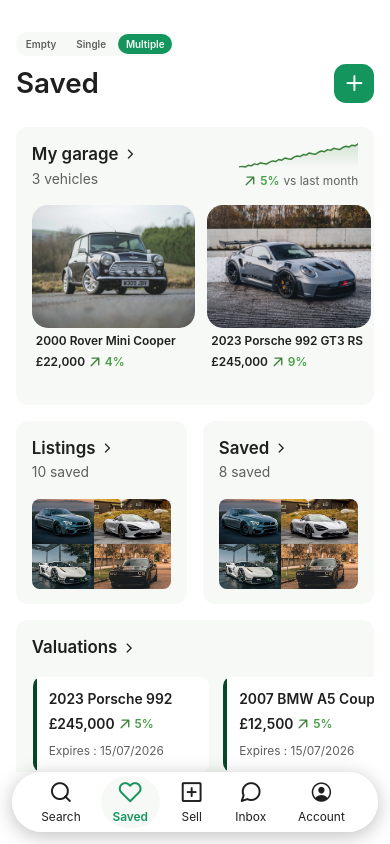
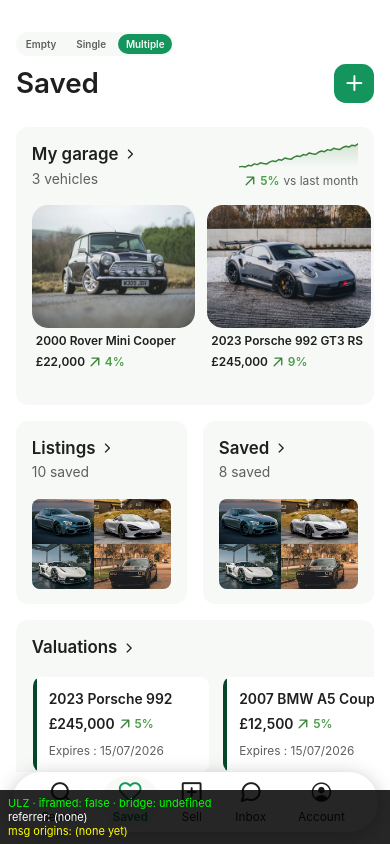
Before and after one commit to thisisilia/cnc-saved, a React Native app: screen / in a window 390 px wide. Built offline with nearby package versions, Linux system fonts and the light colour scheme.

Commit message:
TEMP: UserLenz debug badge to reveal the tool's parent origin (remove after diagnosis)

```diff
--- a/App.js
+++ b/App.js
@@ -4,6 +4,7 @@
 import { SafeAreaProvider } from 'react-native-safe-area-context';
 import RootNavigator from './navigation/RootNavigator';
 import { UserLenzBridge } from './components/UserLenzBridge';
+import UserLenzDebug from './components/UserLenzDebug';
 import './theme/loadBrandFont';
 import { AddVehicleDraftProvider } from './state/addVehicleDraft';
 import { AdvertDraftProvider } from './state/advertDraft';
@@ -87,6 +88,7 @@
   return (
     <SafeAreaProvider>
       <UserLenzBridge />
+      <UserLenzDebug />
       <StatusBar style="dark" />
       {/* On web the app is a fixed-width phone frame scaled with `zoom` (see
           FRAME_SCALE_CSS): it fills the viewport on a phone and is a centred
--- /dev/null
+++ b/components/UserLenzDebug.js
@@ -0,0 +1,63 @@
+import { useEffect, useState } from 'react';
+import { Platform, StyleSheet, Text, View } from 'react-native';
+
+/**
+ * TEMPORARY diagnostic. Shows whether the page is inside an iframe, the parent
+ * (referrer) URL, whether the bridge loaded, and the origins of any postMessages
+ * received — which reveals the exact origin the UserLenz tool talks to us from,
+ * so we can set `allowedOrigins` correctly. Remove once detection works.
+ */
+export default function UserLenzDebug() {
+  const [info, setInfo] = useState(null);
+
+  useEffect(() => {
+    if (Platform.OS !== 'web' || typeof window === 'undefined') return undefined;
+    const origins = new Set();
+    const update = () =>
+      setInfo({
+        iframed: window.top !== window.self,
+        referrer: document.referrer || '(none)',
+        origin: window.location.origin,
+        bridge: typeof window.UserLenzBridge,
+        msgs: Array.from(origins),
+      });
+    const onMsg = (e) => {
+      if (e && e.origin) {
+        origins.add(e.origin);
+        update();
+      }
+    };
+    window.addEventListener('message', onMsg);
+    update();
+    const timer = setInterval(update, 1000);
+    return () => {
+      window.removeEventListener('message', onMsg);
+      clearInterval(timer);
+    };
+  }, []);
+
+  if (!info) return null;
+  return (
+    <View style={styles.wrap} pointerEvents="none">
+      <Text style={styles.green}>ULZ · iframed: {String(info.iframed)} · bridge: {info.bridge}</Text>
+      <Text style={styles.white}>referrer: {info.referrer}</Text>
+      <Text style={styles.yellow}>msg origins: {info.msgs.join(', ') || '(none yet)'}</Text>
+    </View>
+  );
+}
+
+const styles = StyleSheet.create({
+  wrap: {
+    position: 'absolute',
+    bottom: 0,
+    left: 0,
+    right: 0,
+    backgroundColor: 'rgba(0,0,0,0.85)',
+    paddingHorizontal: 8,
+    paddingVertical: 6,
+    zIndex: 99999,
+  },
+  green: { color: '#0f0', fontSize: 11 },
+  white: { color: '#fff', fontSize: 11 },
+  yellow: { color: '#ff0', fontSize: 11 },
+});
```
